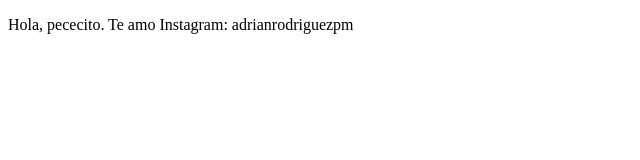
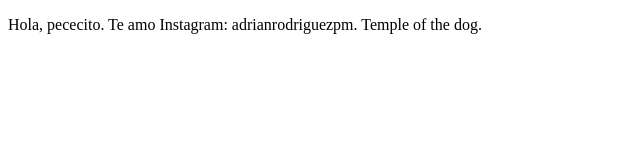
Before and after one commit to AdrianRodriguez98/proyectoDemoCursoPrework, a plain HTML site: page index.html in a window 1280 px wide. Shown: the whole page, without its empty margins (0-640 px from the left). Drawn offline with Linux system fonts and the light colour scheme.

```diff
--- a/index.html
+++ b/index.html
@@ -8,7 +8,7 @@
 <body>
     <p>
         Hola, pececito. Te amo
-        Instagram: adrianrodriguezpm
+        Instagram: adrianrodriguezpm. Temple of the dog.
     </p>
 
 </body>
```
